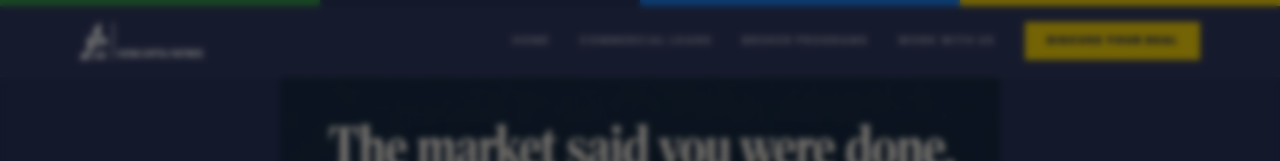
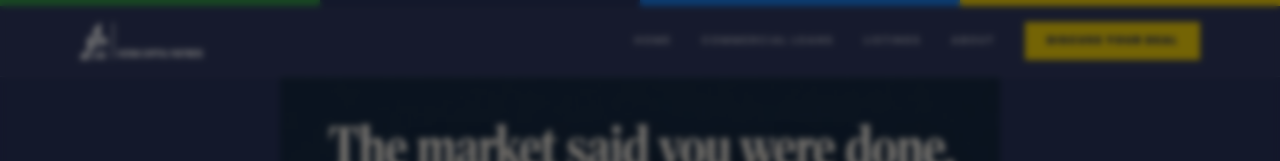
Before and after one commit to ginorod-droid/nextjs, a Next.js app: page /partners in a window 1280 px wide. Shown: the top 161 px of the page. Built offline with nearby package versions, Linux system fonts and the light colour scheme.

Commit message:
Contextual nav menus: each page drops its own link and shows the specified set

```diff
--- a/app/broker-programs/page.jsx
+++ b/app/broker-programs/page.jsx
@@ -24,7 +24,7 @@ export default function BrokerProgramsHub() {
         <span style={{ background: '#1179EC' }} /><span style={{ background: '#F6D200' }} />
       </div>
 
-      <BrokerNav />
+      <BrokerNav current="broker-programs" />
 
       {/* HERO with people photo */}
       <section className="bp-hub-hero">
--- a/app/broker-programs/shared.jsx
+++ b/app/broker-programs/shared.jsx
@@ -137,7 +137,24 @@ export function JsonLd({ data }) {
   return <script type="application/ld+json" dangerouslySetInnerHTML={{ __html: JSON.stringify(data) }} />
 }
 
-export function BrokerNav() {
+const NAV_ITEMS = {
+  home:       ['/', 'Home'],
+  commercial: ['/commercial-loans', 'Commercial Loans'],
+  programs:   ['/broker-programs', 'Broker Programs'],
+  partners:   ['/partners', 'Work With Us'],
+  listings:   ['/#opportunities', 'Listings'],
+  about:      ['/#about', 'About'],
+}
+
+// Each page shows links to the others, not itself.
+const NAV_SETS = {
+  'commercial-loans': ['home', 'partners', 'listings', 'about', 'programs'],
+  'broker-programs':  ['home', 'commercial', 'partners', 'listings', 'about'],
+  'partners':         ['home', 'commercial', 'listings', 'about'],
+}
+
+export function BrokerNav({ current }) {
+  const keys = NAV_SETS[current] || ['home', 'commercial', 'programs', 'partners', 'listings', 'about']
   return (
     <nav className="bp-nav">
       <div className="bp-wrap bp-nav-row">
@@ -145,10 +162,7 @@ export function BrokerNav() {
           <img src="/acoma-logo-white.png" alt="Acoma Capital Partners" />
         </a>
         <div className="bp-nav-links">
-          <a href="/">Home</a>
-          <a href="/commercial-loans">Commercial Loans</a>
-          <a href="/broker-programs">Broker Programs</a>
-          <a href="/partners">Work With Us</a>
+          {keys.map((k) => <a key={k} href={NAV_ITEMS[k][0]}>{NAV_ITEMS[k][1]}</a>)}
           <a href={CAL} target="_blank" rel="noreferrer" className="bp-nav-cta">Discuss Your Deal</a>
         </div>
         <label htmlFor="bp-menu-toggle" className="bp-hamburger" aria-label="Menu">
@@ -157,13 +171,7 @@ export function BrokerNav() {
       </div>
       <input type="checkbox" id="bp-menu-toggle" className="bp-menu-toggle" />
       <div className="bp-mobile-nav">
-        <a href="/">Home</a>
-        <a href="/commercial-loans">Commercial Loans</a>
-        <a href="/broker-programs">Broker Programs</a>
-        <a href="/broker-programs/bank-statement">Bank Statement</a>
-        <a href="/broker-programs/lite-doc">Lite Doc</a>
-        <a href="/broker-programs/no-doc">No Doc</a>
-        <a href="/partners">Work With Us</a>
+        {keys.map((k) => <a key={k} href={NAV_ITEMS[k][0]}>{NAV_ITEMS[k][1]}</a>)}
         <a href={CAL} target="_blank" rel="noreferrer">Discuss Your Deal</a>
       </div>
     </nav>
@@ -244,7 +252,7 @@ export function ProgramView({ program }) {
         <span style={{ background: '#1179EC' }} /><span style={{ background: '#F6D200' }} />
       </div>
 
-      <BrokerNav />
+      <BrokerNav current="broker-programs" />
 
       {/* HERO */}
       <section className="bp-hero">
--- a/app/commercial-loans/page.jsx
+++ b/app/commercial-loans/page.jsx
@@ -24,7 +24,7 @@ export default function CommercialLoans() {
         <span style={{ background: '#1179EC' }} /><span style={{ background: '#F6D200' }} />
       </div>
 
-      <BrokerNav />
+      <BrokerNav current="commercial-loans" />
 
       {/* HERO with people photo */}
       <section className="bp-hub-hero">
--- a/app/partners/page.jsx
+++ b/app/partners/page.jsx
@@ -75,7 +75,7 @@ export default function Partners() {
         <span style={{ background: '#1179EC' }} /><span style={{ background: '#F6D200' }} />
       </div>
 
-      <BrokerNav />
+      <BrokerNav current="partners" />
 
       {/* HERO — approved composed image on matching navy field */}
       <section className="pp-hero">
```
Also changed, not shown: app/page.tsx (+4 -11 lines).
